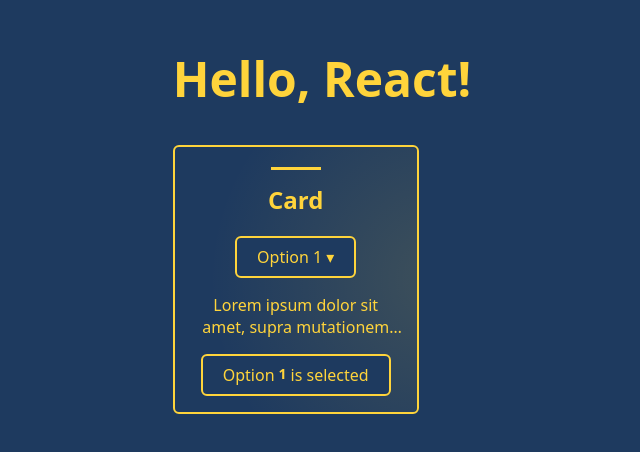
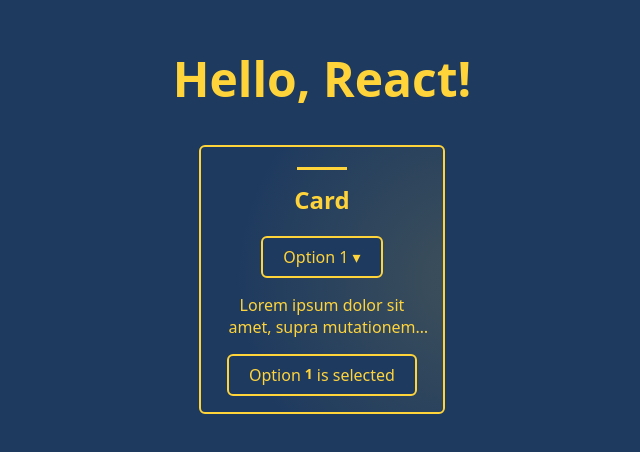
Before and after one commit to Yaroslav-Melnychenko/collaborator-pro-test-task, a React app: page / in a window 1280 px wide. Shown: the part 178-630 px from the top of the page, without its empty margins (318-958 px from the left). Built offline with nearby package versions, Linux system fonts and the light colour scheme.

Commit message:
fix: center main with h1
Час: 2

```diff
--- a/src/styles.css
+++ b/src/styles.css
@@ -7,6 +7,12 @@ body {
   font-family: system-ui, sans-serif;
   background: #1e3a5f;
   color: #ffd43b;
+}
+
+main {
+  display: flex;
+  flex-direction: column;
+  align-items: center;
 }
 
 h1 {
```
